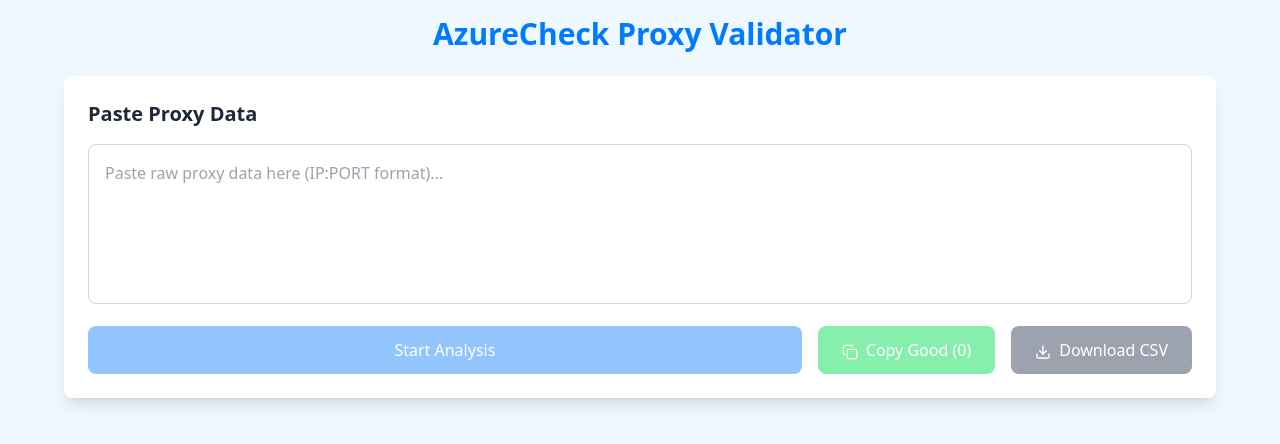
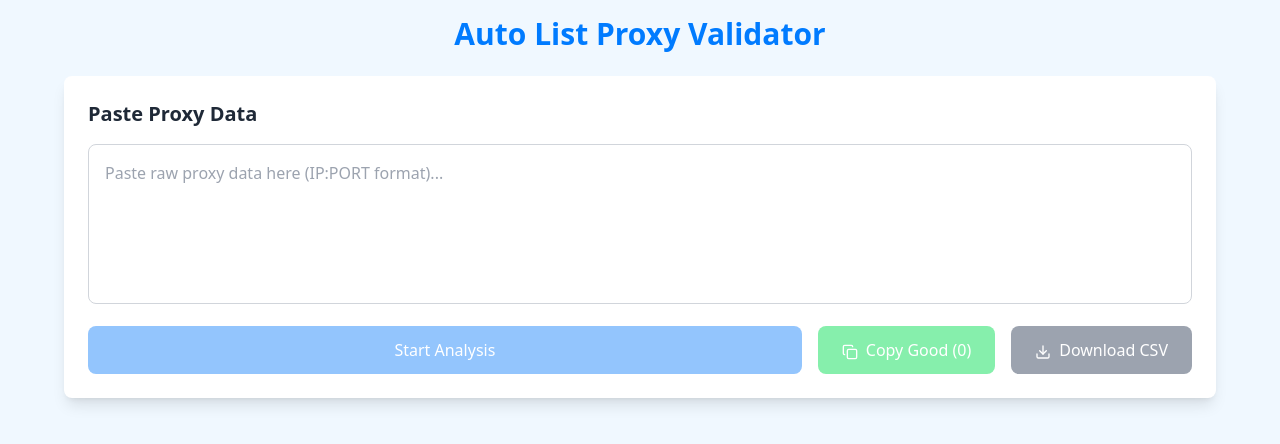
Before and after one commit to gasngnosis/proxycheckerv1, a React (Vite) app: page / in a window 1280 px wide. Shown: the top 444 px of the page. Built offline with nearby package versions, Linux system fonts and the light colour scheme.

Commit message:
Rename project to Auto List and update all branding

```diff
--- a/index.html
+++ b/index.html
@@ -3,7 +3,7 @@
 <head>
   <meta charset="UTF-8">
   <meta name="viewport" content="width=device-width, initial-scale=1.0">
-  <title>AzureCheck - Proxy Validator</title>
+  <title>Auto List - Proxy Validator</title>
   <link href="https://fonts.googleapis.com/css2?family=Inter:wght@400;500;600;700&display=swap" rel="stylesheet">
 </head>
 <body class="font-sans">
--- a/package.json
+++ b/package.json
@@ -1,7 +1,7 @@
 {
-  "name": "azurecheck",
+  "name": "auto-list",
   "version": "1.0.0",
-  "description": "Modern web-based proxy checker",
+  "description": "Auto List - Modern web-based proxy checker and validator",
   "scripts": {
     "start": "concurrently \"npm run backend\" \"npm run frontend\"",
     "backend": "cd backend && python -m uvicorn main:app --reload",
--- a/src/App.jsx
+++ b/src/App.jsx
@@ -175,7 +175,7 @@ function App() {
   return (
     <div className="min-h-screen bg-[#F0F8FF] p-4">
       <div className="max-w-6xl mx-auto">
-        <h1 className="text-3xl font-bold text-[#007BFF] mb-6 text-center">AzureCheck Proxy Validator</h1>
+        <h1 className="text-3xl font-bold text-[#007BFF] mb-6 text-center">Auto List Proxy Validator</h1>
 
         <div className="bg-white rounded-lg shadow-lg p-6 mb-6">
           <h2 className="text-xl font-semibold text-gray-800 mb-4">Paste Proxy Data</h2>
```
Also changed, not shown: 2 other files (tests, documents, lock files or other folders).
